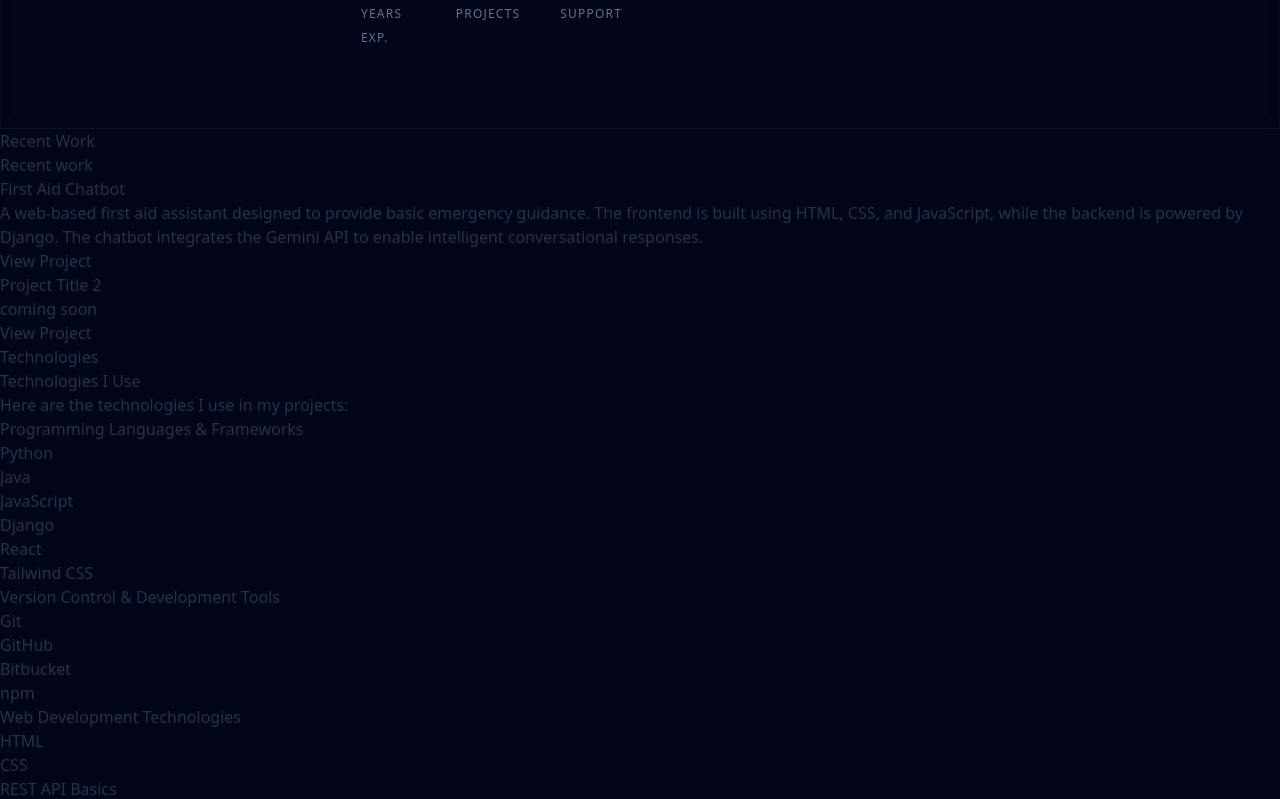
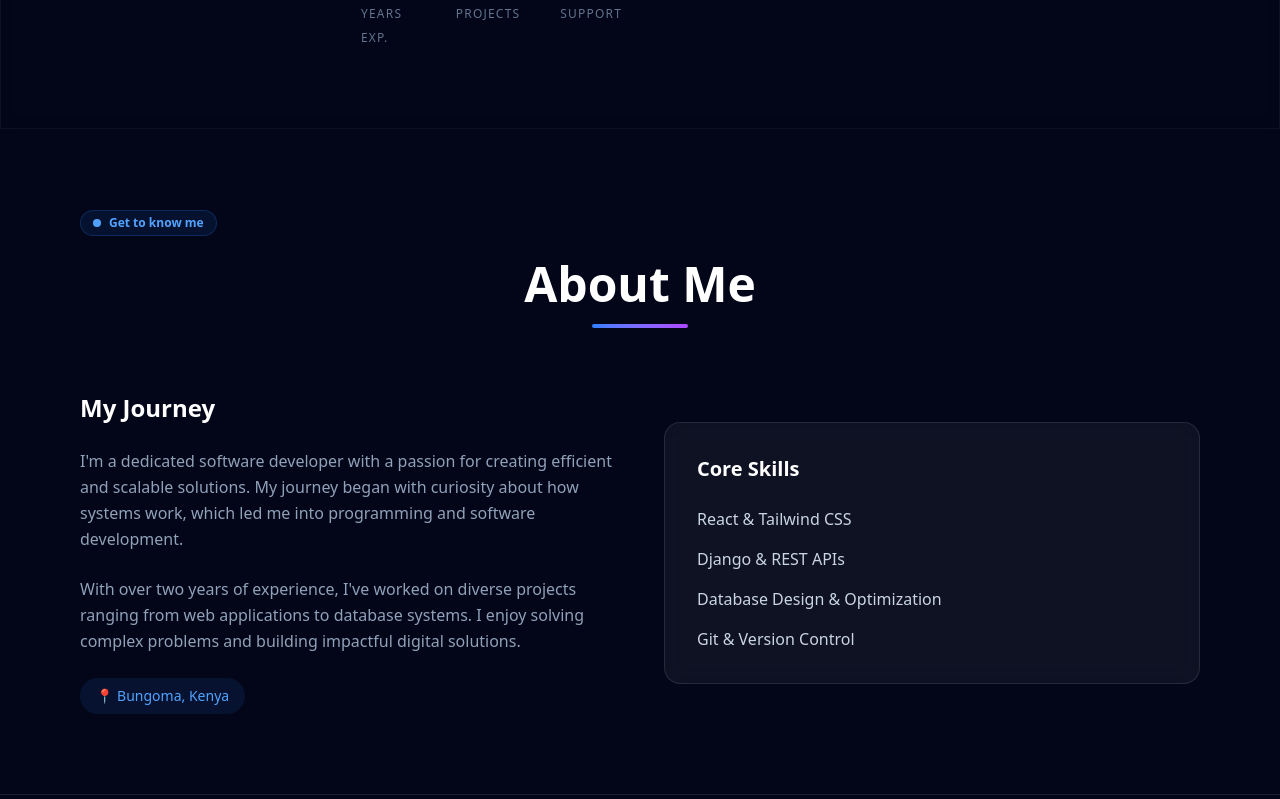
Before and after one commit to shelomithanyango/portfolio, a React (Vite) app: page / in a window 1280 px wide. Shown: the part 820-1619 px from the top of the page. Built offline with nearby package versions, Linux system fonts and the light colour scheme.

Commit message:
added styling to about section

```diff
--- a/src/App.jsx
+++ b/src/App.jsx
@@ -43,7 +43,7 @@ export default function App() {
               </span>
             </h1>
 
-            <h3 className="text-2xl font-medium text-slate-400 font-monsrate">Software Developer </h3>
+            <h3 className="text-2xl font-medium text-slate-400 font-monstrate">Software Developer </h3>
 
             <p className="text-lg text-slate-400 max-w-lg leading-relaxed">
               I find interest in building efficient software systems, solving real-world problems using technology, and continuously improving my programming skills.
@@ -78,6 +78,68 @@ export default function App() {
           </div>
         </section>
 
+        {/* --- ABOUT SECTION --- */}
+ <section id="about" className="px-6 md:px-12 lg:px-20 py-20 border-b border-white/10">
+  <div className="max-w-6xl mx-auto  ">
+{/* about section badge */}
+    <div className="inline-flex items-center gap-2 px-3 py-1 rounded-full bg-blue-500/10 border border-blue-500/20 text-xs font-semibold text-blue-400 mb-6">
+              <span className="w-2 h-2 rounded-full bg-blue-400 animate-pulse"></span>
+              Get to know me
+            </div>
+
+    {/* Section Title */}
+    <div className="text-center mb-16">
+      <h2 className="text-4xl md:text-5xl font-bold text-white mb-4">
+        About Me
+      </h2>
+      <div className="w-24 h-1 bg-gradient-to-r from-blue-500 to-purple-500 mx-auto rounded-full"></div>
+    </div>
+
+    {/* Content Grid */}
+    <div className="grid md:grid-cols-2 gap-12 items-center">
+
+      {/* Left Side */}
+      <div>
+        <h3 className="text-2xl font-semibold text-white mb-6">
+          My Journey
+        </h3>
+
+        <p className="text-slate-400 leading-relaxed mb-6 text-larger">
+          I'm a dedicated software developer
+          with a passion for creating efficient and scalable solutions. My journey began with curiosity
+          about how systems work, which led me into programming and software development.
+        </p>
+
+        <p className="text-slate-400 leading-relaxed mb-6 text-slate-400">
+          With over two years of experience, I've worked on diverse projects ranging
+          from web applications to database systems. I enjoy solving complex problems
+          and building impactful digital solutions.
+        </p>
+
+        <div className="mt-6">
+          <span className="inline-block bg-blue-500/10 text-blue-400 px-4 py-2 rounded-full text-sm">
+            📍 Bungoma, Kenya
+          </span>
+        </div>
+      </div>
+
+      {/* Right Side */}
+      <div className="bg-white/5 p-8 rounded-2xl backdrop-blur-md border border-white/10">
+        <h4 className="text-xl font-semibold text-white mb-6">
+          Core Skills
+        </h4>
+
+        <ul className="space-y-4 text-slate-300">
+          <li> React & Tailwind CSS</li>
+          <li> Django & REST APIs</li>
+          <li> Database Design & Optimization</li>
+          <li> Git & Version Control</li>
+        </ul>
+      </div>
+
+    </div>
+  </div>
+</section>
 
         {/* --- RECENT WORK SECTION --- */}
         <section>
```
